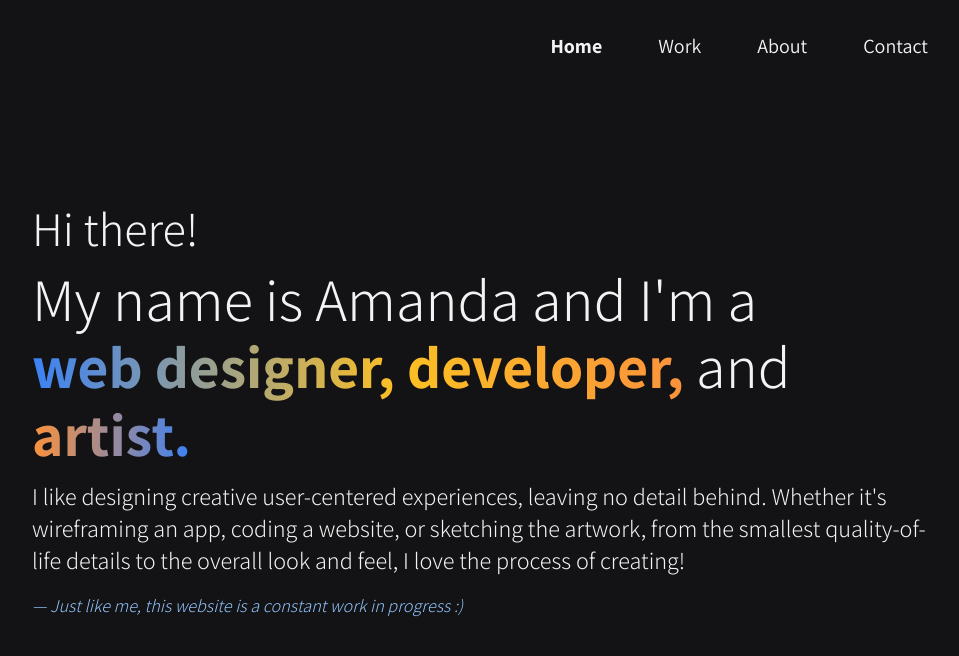
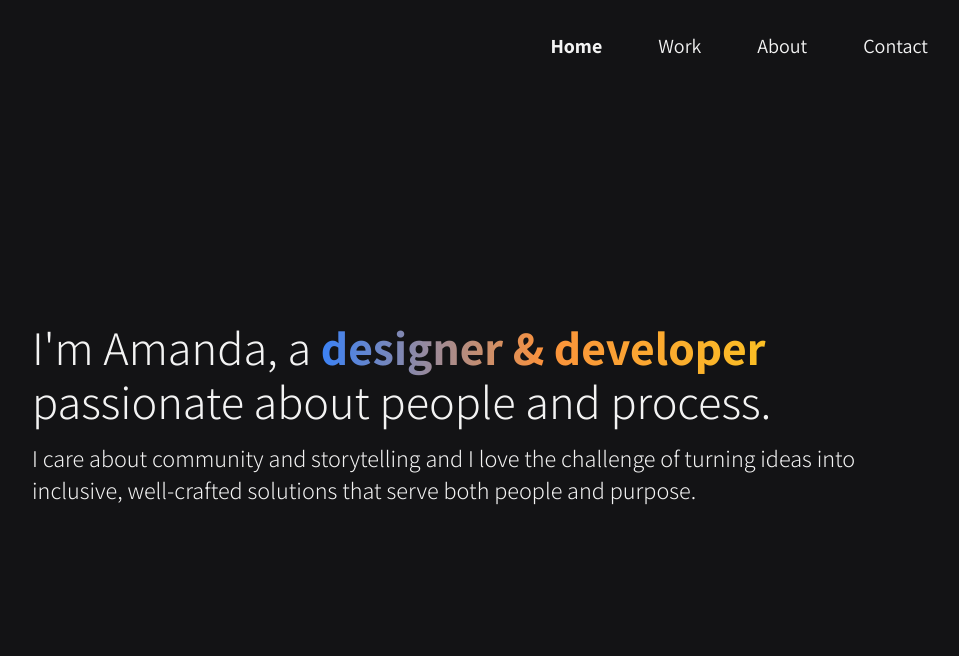
Before and after one commit to aescaba/portfolio, a Next.js app: page / in a window 1280 px wide. Shown: the top 656 px of the page, without its empty margins (160-1119 px from the left). Built offline with nearby package versions, Linux system fonts and the light colour scheme.

Commit message:
bio styling, edit index copy

```diff
--- a/pages/about.js
+++ b/pages/about.js
@@ -16,7 +16,7 @@ export default function About() {
 
         {/* second column - bio */}
         <div class="space-y-6 font-light text-lg leading-7">
-          <p>
+          <p class="font-semibold text-2xl">
          I&apos;m a designer and developer who thrives where creativity meets problem-solving.</p>
 
           <p>I love coding for its logic and challenge, and design for its ability to tell stories and improve how people experience the web. Together, they let me create solutions that are both functional and human.</p>
--- a/pages/index.js
+++ b/pages/index.js
@@ -5,19 +5,11 @@ export default function Home() {
   return (
     <div class="h-[80vh] grid content-center space-y-4 font-light">
       <h1 class="text-3xl lg:text-5xl">
-        Hi there!
-      </h1>
-      <h1 class="text-4xl lg:text-6xl">
-        My name is Amanda and I&apos;m a
-        <br />
-        <span class="font-bold bg-gradient-to-r hover:bg-gradient-to-l from-blue-500 to-amber-400 inline-block leading-tight text-transparent bg-clip-text"> web designer,</span> <span class="font-bold bg-gradient-to-r hover:bg-gradient-to-l from-amber-400 to-orange-400 inline-block leading-tight text-transparent bg-clip-text">developer,</span> and <span class="font-bold bg-gradient-to-r hover:bg-gradient-to-l from-orange-400 to-blue-500 inline-block text-transparent bg-clip-text">artist.</span>
-      </h1>
+        I&apos;m Amanda, a  <span class="font-bold bg-gradient-to-r hover:bg-gradient-to-l from-blue-500 via-orange-400 to-amber-400 inline-block leading-tight text-transparent bg-clip-text">designer &amp; developer </span> passionate about people and process.</h1>
       <h2 class="text-xl lg:text-2xl">
-        I like designing creative user-centered experiences, leaving no detail behind. Whether it&apos;s wireframing an app,
-        coding a website, or sketching the artwork, from the smallest quality-of-life details to the overall look and feel,
-        I love the process of creating!
+       I care about community and storytelling and I love the challenge of turning ideas into inclusive, well-crafted solutions that serve both people and purpose.
       </h2>
-      <div class="my-6 text-blue-300 font-light text-lg italic">&mdash; Just like me, this website is a constant work in progress :)</div>
+      {/* <div class="my-6 text-blue-300 font-light text-lg italic">&mdash; Just like me, this website is a constant work in progress :)</div> */}
     </div>
   )
 }
```
